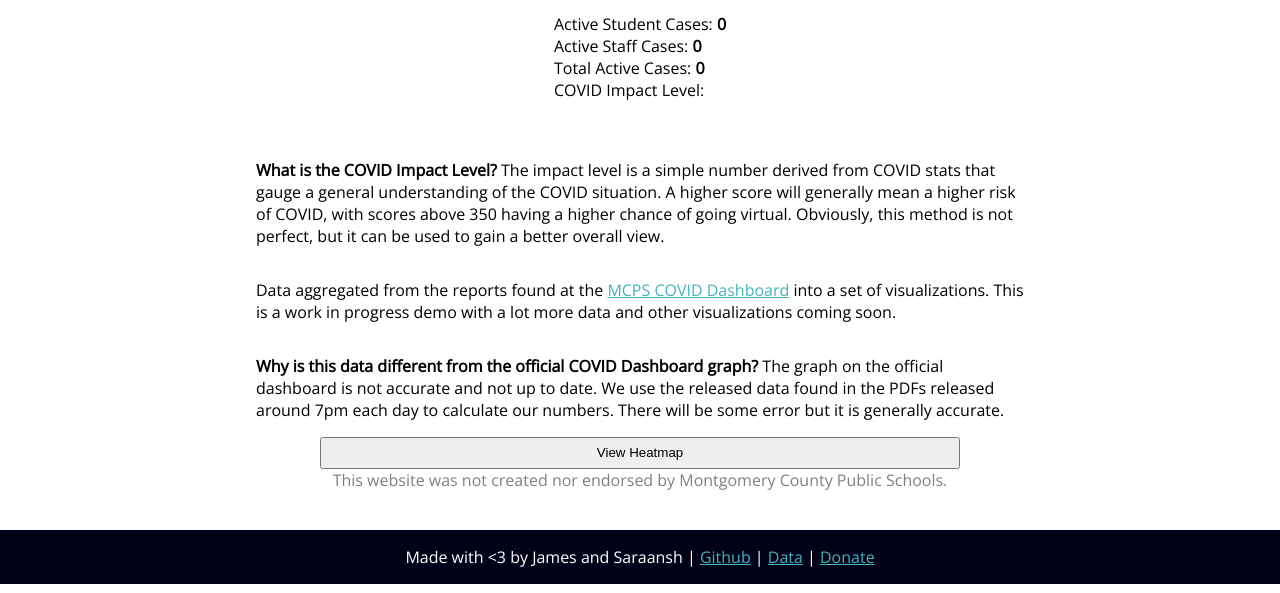
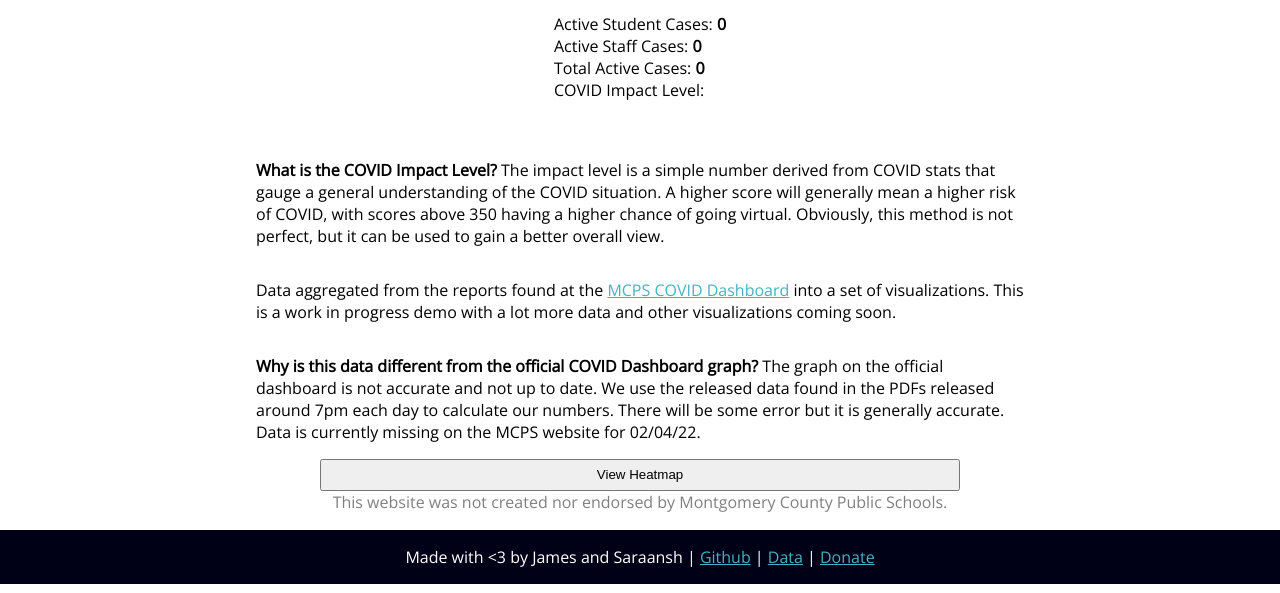
Before and after one commit to jamxu88/mocovid, a plain HTML site: page website/index.html in a window 1280 px wide. Shown: the part 216-809 px from the top of the page. Drawn offline with nearby package versions, Linux system fonts and the light colour scheme; no server answers.

Commit message:
Update index.html

```diff
--- a/website/index.html
+++ b/website/index.html
@@ -37,7 +37,7 @@
                     <b>What is the COVID Impact Level?</b> The impact level is a simple number derived from COVID stats that gauge a general understanding of the COVID situation. A higher score will generally mean a higher risk of COVID, with scores above 350 having a higher chance of going virtual. Obviously, this method is not perfect, but it can be used to gain a better overall view.
                 </p>
                 <p>Data aggregated from the reports found at the <a href="https://www.montgomeryschoolsmd.org/coronavirus/dashboard/" target='_blank'>MCPS COVID Dashboard</a> into a set of visualizations. This is a work in progress demo with a lot more data and other visualizations coming soon.</p>
-                <p><b>Why is this data different from the official COVID Dashboard graph?</b> The graph on the official dashboard is not accurate and not up to date. We use the released data found in the PDFs released around 7pm each day to calculate our numbers. There will be some error but it is generally accurate.</p>
+                <p><b>Why is this data different from the official COVID Dashboard graph?</b> The graph on the official dashboard is not accurate and not up to date. We use the released data found in the PDFs released around 7pm each day to calculate our numbers. There will be some error but it is generally accurate. Data is currently missing on the MCPS website for 02/04/22.</p>
             </div>
             <button style="width: 50%;margin-left: 25%;" class="center-content" onclick="renderHeatmap()" id='heatmapToggle'>View Heatmap</button>
             <div id='chart' class='center-content'></div>
```
